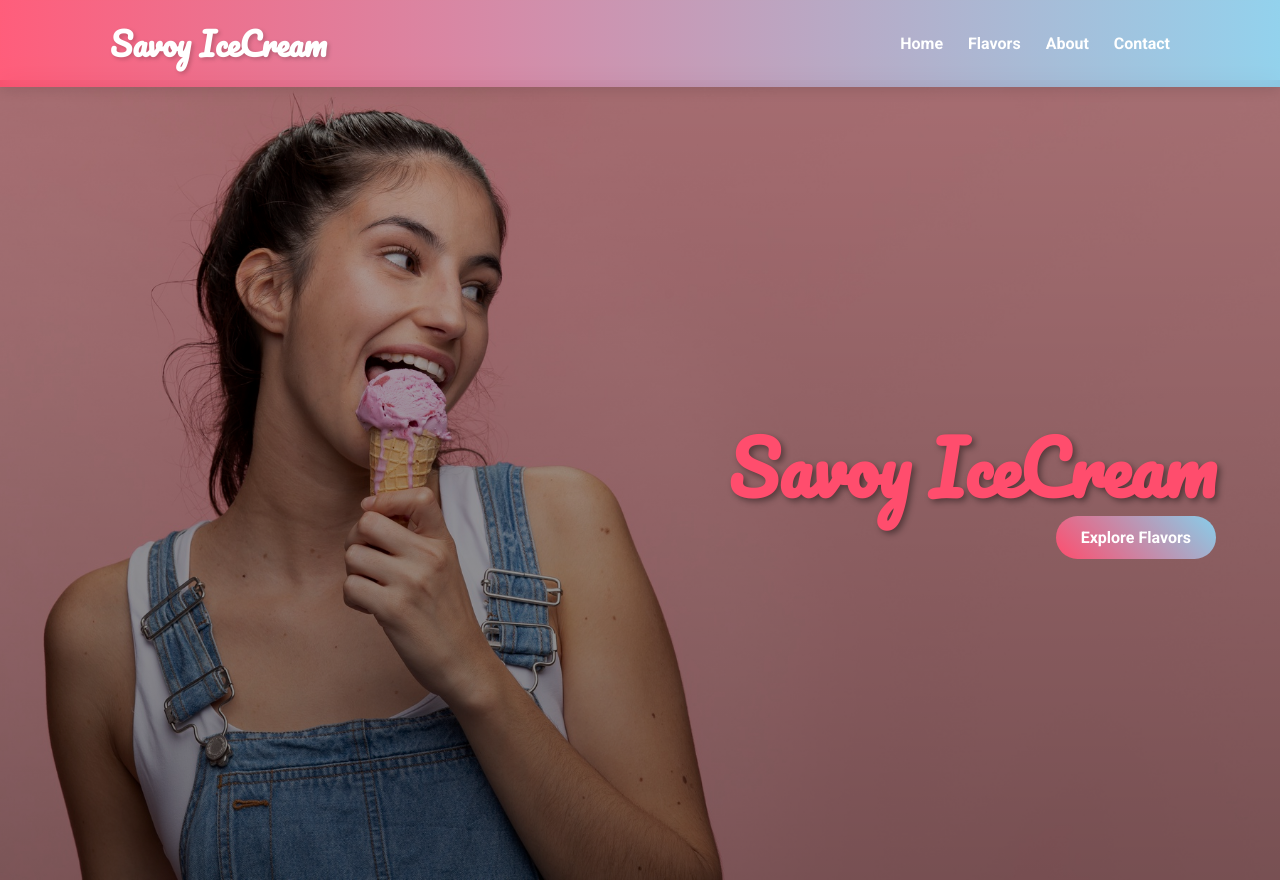
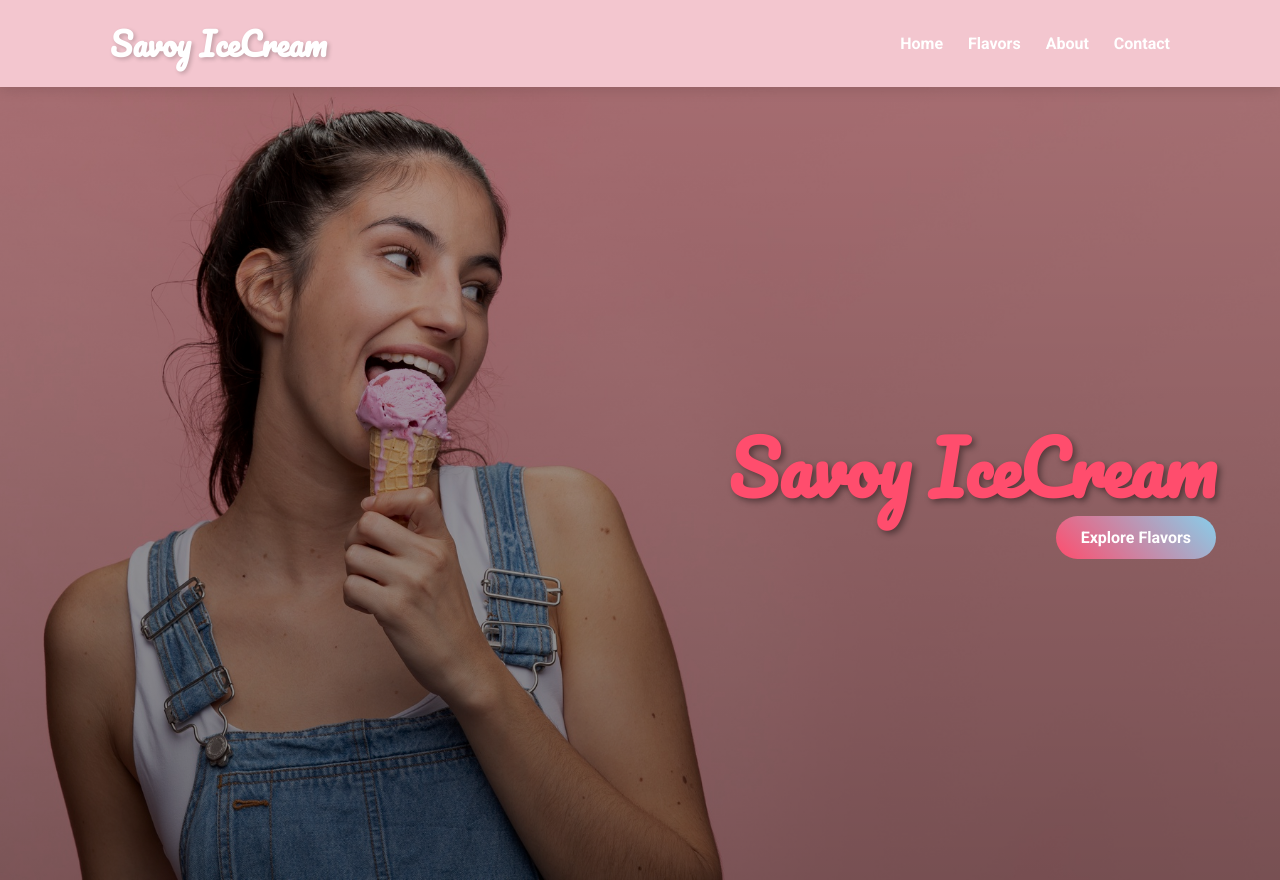
Before and after one commit to zilansarkar/savoy, a plain HTML site: page index.html in a window 1280 px wide. Shown: the top 880 px of the page. Drawn offline with Linux system fonts and the light colour scheme.

Commit message:
style.css

```diff
--- a/style.css
+++ b/style.css
@@ -25,7 +25,7 @@ h1, h2, h3 {
     top: 0;
     width: 100%;
     z-index: 1000;
-    background: linear-gradient(90deg, rgba(255, 77, 109, 0.9), rgba(135, 206, 235, 0.9));
+    background: #f3c6cf;
     backdrop-filter: blur(10px);
     box-shadow: 0 4px 12px rgba(0, 0, 0, 0.1);
     padding: 3px 0;
```
